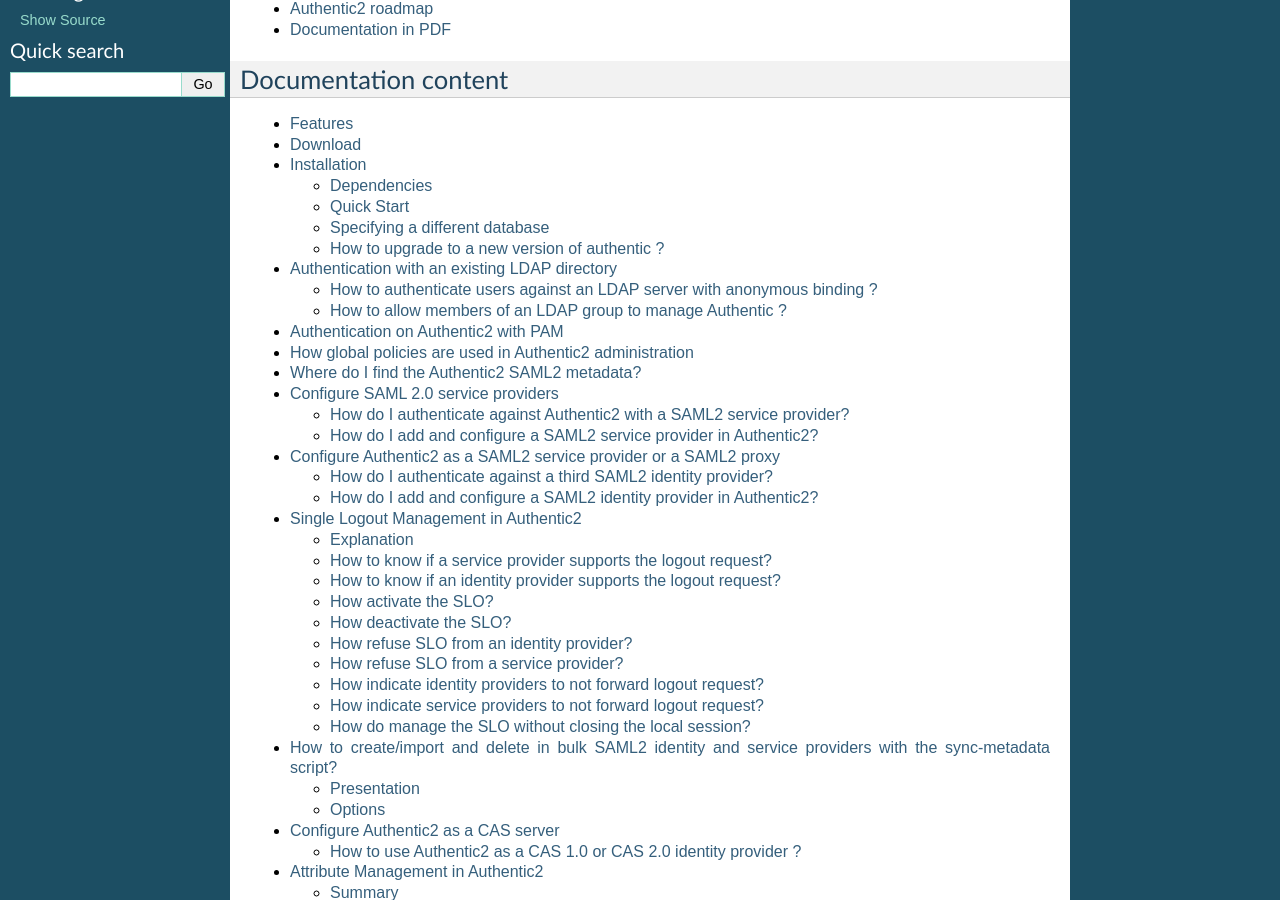
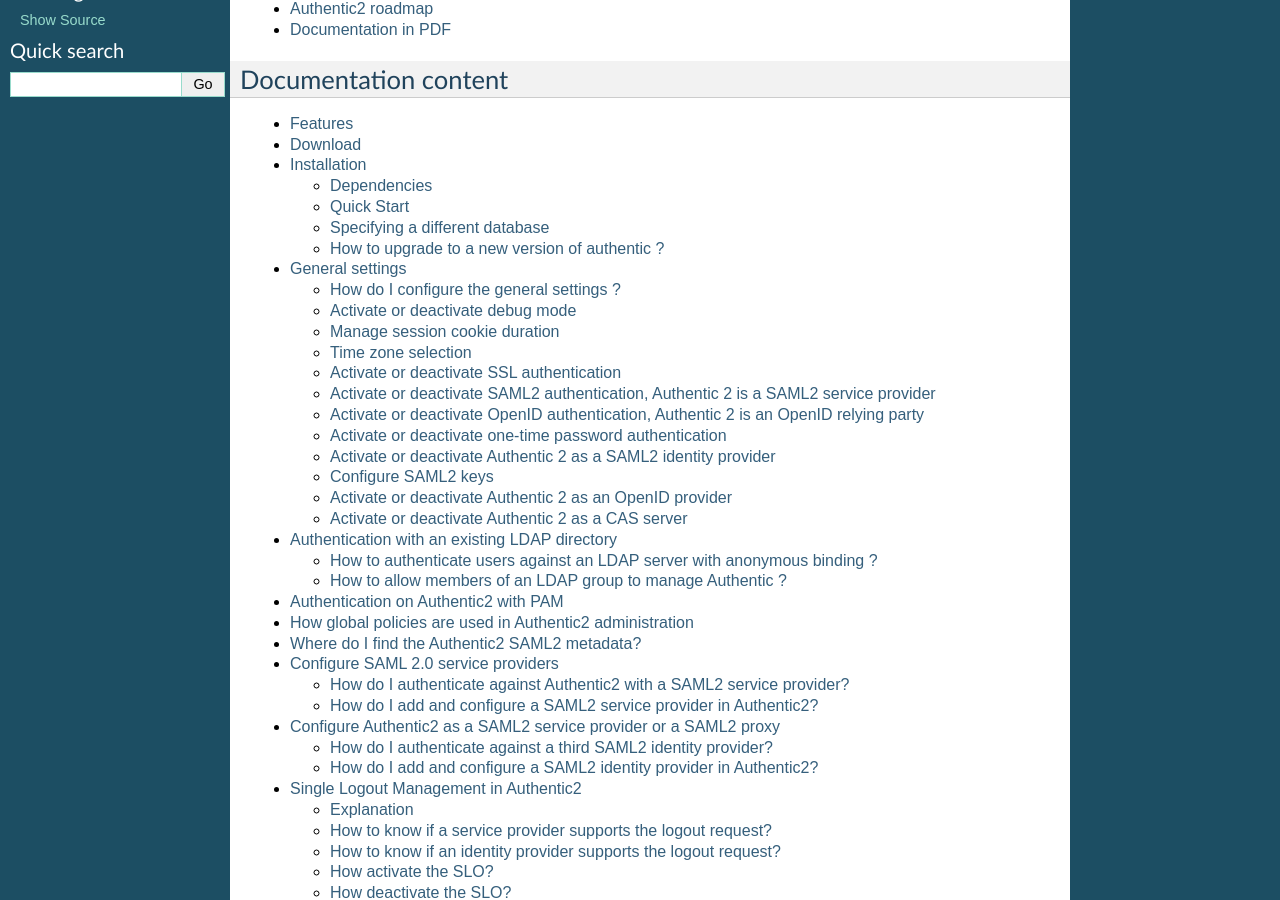
Before and after one commit to incuna/authentic, a Sphinx documentation site: the page built from doc/index.rst, in a window 1280 px wide and 900 px high, scrolled down 360 px. Built offline with Sphinx 7.4.7, drawn with Linux system fonts in a browser that asks for light colours; formulas are drawn with MathJax 3.

Commit message:
[doc] Add a page about settings.py.

```diff
--- a/doc/index.rst
+++ b/doc/index.rst
@@ -24,7 +24,7 @@
 
 - `Authentic2 project site <http://dev.entrouvert.org/projects/authentic>`_
 - `Authentic2 roadmap <http://dev.entrouvert.org/projects/authentic/roadmap>`_
-- `Documentation in PDF <http://dev.entrouvert.org/attachments/148/Authentic2.pdf>`_
+- `Documentation in PDF <https://dev.entrouvert.org/attachments/158/Authentic2.pdf>`_
 
 Documentation content
 =====================
@@ -37,6 +37,8 @@
    download
 
    installation
+
+   settings
 
    auth_ldap
 
--- /dev/null
+++ b/doc/settings.rst
@@ -0,0 +1,139 @@
+.. _settings:
+
+================
+General settings
+================
+
+How do I configure the general settings ?
+=========================================
+
+Edit the file settings.py in the project directory authentic2.
+
+A settings file is a Python module with module-level variables. So configure
+general settings is done by modifying those variables and reloading your
+application server.
+
+See the django documentation for more details about the settings files
+management.
+
+Activate or deactivate debug mode
+=================================
+
+Variable: DEBUG
+
+Values:
+
+* False: deactivate debug mode
+* True: activate debug mode
+
+Manage session cookie duration
+==============================
+
+Variable: SESSION_EXPIRE_AT_BROWSER_CLOSE
+
+Values:
+
+* False: Cookies are not removed when browser is closed.
+* True: Cookies are removed when browser is closed.
+
+Variable: SESSION_COOKIE_AGE
+
+Value:
+
+* Seconds (36000 equal 10 hours)
+
+Time zone selection
+===================
+
+Variable: TIME_ZONE
+
+Values:
+
+* See http://en.wikipedia.org/wiki/List_of_tz_zones_by_name
+
+Activate or deactivate SSL authentication
+=========================================
+
+Variable: AUTH_SSL
+
+Values:
+
+* False: deactivate SSL authentication
+* True: activate SSL authentication
+
+Activate or deactivate SAML2 authentication, Authentic 2 is a SAML2 service provider
+====================================================================================
+
+Variable: AUTH_SAML2
+
+Values:
+
+* False: deactivate SAML2 authentication
+* True: activate SAML2 authentication
+
+Activate or deactivate OpenID authentication, Authentic 2 is an OpenID relying party
+====================================================================================
+
+Variable: AUTH_OPENID
+
+Values:
+
+* False: deactivate OpenID authentication
+* True: activate OpenID authentication
+
+Activate or deactivate one-time password authentication
+=======================================================
+
+Variable: AUTH_OATH
+
+Values:
+
+* False: deactivate one-time password authentication
+* True: activate one-time password authentication
+
+Activate or deactivate Authentic 2 as a SAML2 identity provider
+===============================================================
+
+Variable: IDP_SAML2
+
+Values:
+
+* False: deactivate SAML2 identity provider
+* True: activate SAML2 identity provider
+
+Configure SAML2 keys
+====================
+
+* SAML_SIGNATURE_PUBLIC_KEY: Certtificate or public key for signature
+* SAML_SIGNATURE_PRIVATE_KEY: Private key for signature
+* SAML_ENCRYPTION_PUBLIC_KEY: Certtificate or public key for encryption
+* SAML_ENCRYPTION_PRIVATE_KEY: Private key for encryption
+
+Values are pem files of X509 certificate or key, e.g.:
+SAML_SIGNATURE_PRIVATE_KEY = '''-----BEGIN RSA PRIVATE KEY-----
+MII...WA==
+-----END RSA PRIVATE KEY-----'''
+
+If SAML_ENCRYPTION_PUBLIC_KEY or SAML_ENCRYPTION_PRIVATE_KEY are not given,
+the signature keys are used for encryption.
+
+
+Activate or deactivate Authentic 2 as an OpenID provider
+========================================================
+
+Variable: IDP_OPENID
+
+Values:
+
+* False: deactivate OpenID provider
+* True: activate OpenID provider
+
+Activate or deactivate Authentic 2 as a CAS server
+==================================================
+
+Variable: IDP_CAS
+
+Values:
+
+* False: deactivate CAS server
+* True: activate CAS server
```
